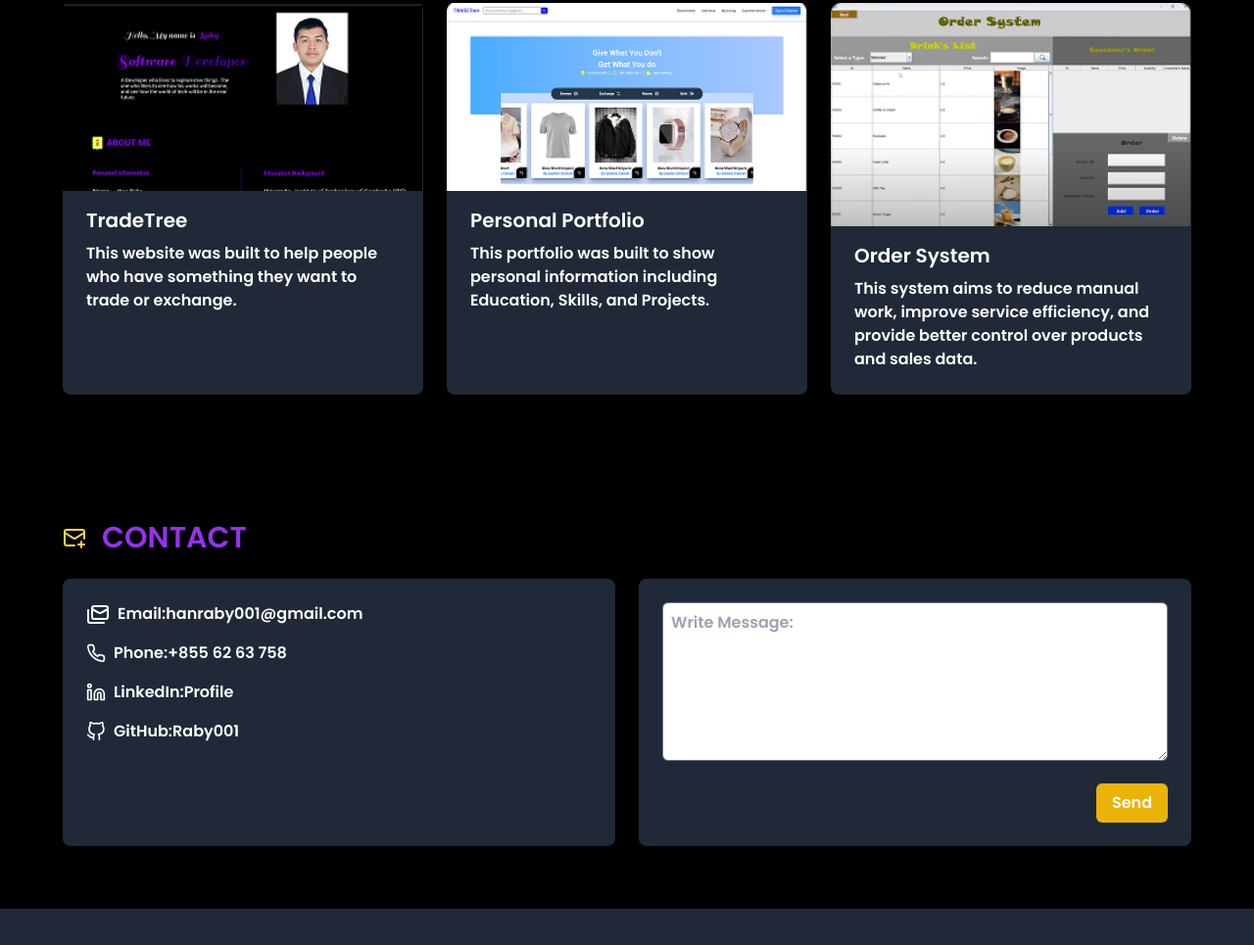
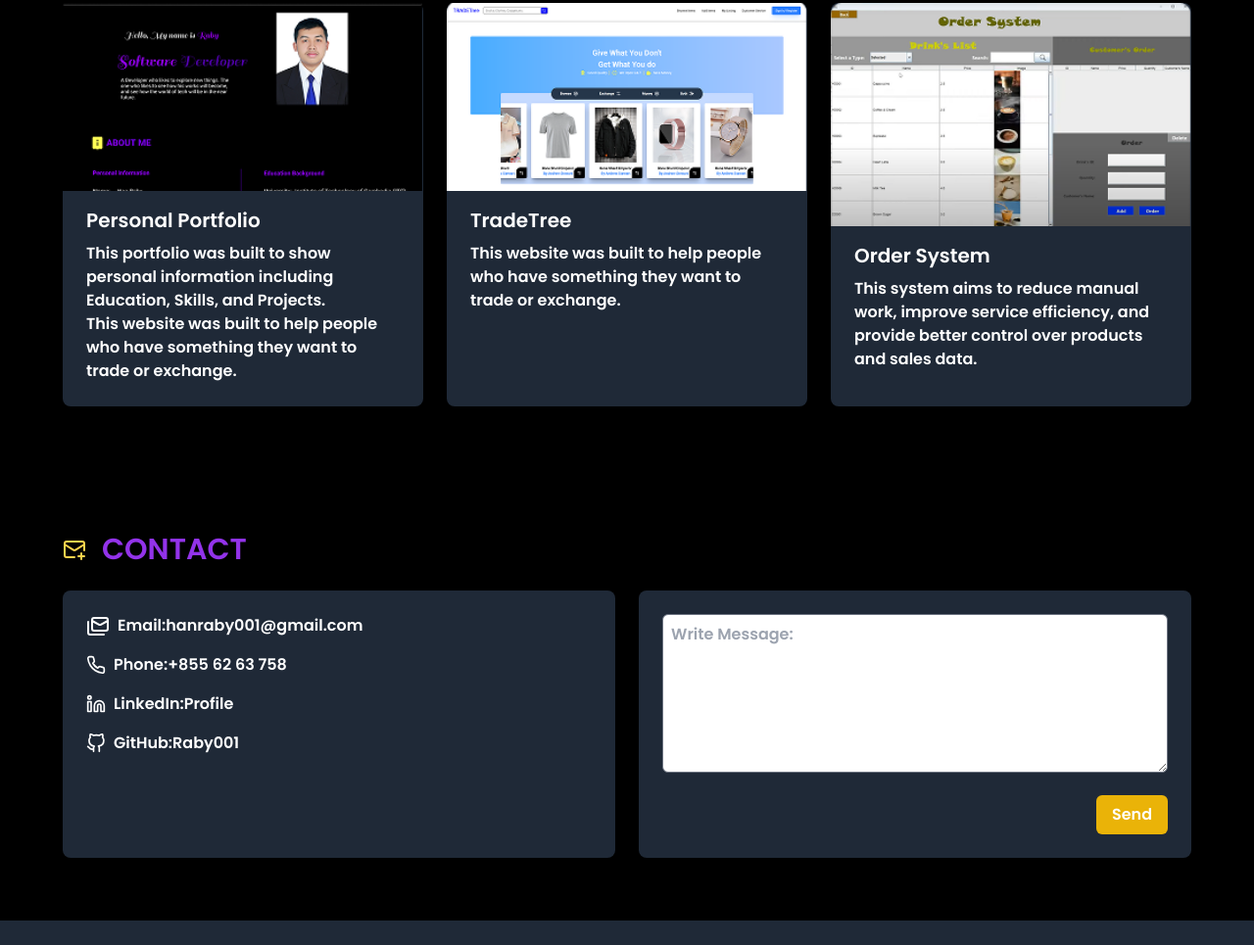
Before and after one commit to Raby001/Portfolio, a plain HTML site: page index.html in a window 1280 px wide. Shown: the part 2066-3031 px from the top of the page at 98% size. Drawn offline with nearby package versions, Linux system fonts and the light colour scheme.

Commit message:
Fix Project

```diff
--- a/index.html
+++ b/index.html
@@ -190,13 +190,14 @@
       <div class="grid grid-cols-1 md:grid-cols-3 gap-6">
         <div class="bg-gray-800 pb-6 rounded-lg shadow-md transform transition-all duration-300 hover:scale-105 hover:shadow-xl">
           <img src="asset/p1.png" alt="TradeTree" class="w-full h-48 object-cover mb-2">
-          <h3 class="text-xl font-bold mb-2 px-6 pt-2">TradeTree</h3>
+          <h3 class="text-xl font-bold mb-2 px-6 pt-2">Personal Portfolio</h3>
+          <p class="text-white px-6">This portfolio was built to show personal information including Education, Skills, and Projects.</p>
           <p class="text-white px-6">This website was built to help people who have something they want to trade or exchange.</p>
         </div>
         <div class="bg-gray-800 pb-6 rounded-lg shadow-md transform transition-all duration-300 hover:scale-105 hover:shadow-xl">
           <img src="asset/p2.png" alt="Portfolio" class="w-full h-48 object-cover mb-2">
-          <h3 class="text-xl font-bold mb-2 px-6 pt-2">Personal Portfolio</h3>
-          <p class="text-white px-6">This portfolio was built to show personal information including Education, Skills, and Projects.</p>
+          <h3 class="text-xl font-bold mb-2 px-6 pt-2">TradeTree</h3>
+          <p class="text-white px-6">This website was built to help people who have something they want to trade or exchange.</p>
         </div>
         <div class="bg-gray-800 pb-6 rounded-lg shadow-md transform transition-all duration-300 hover:scale-105 hover:shadow-xl">
           <img src="asset/p3.png" alt="Order System" class="w-full h-auto object-cover mb-2">
```
